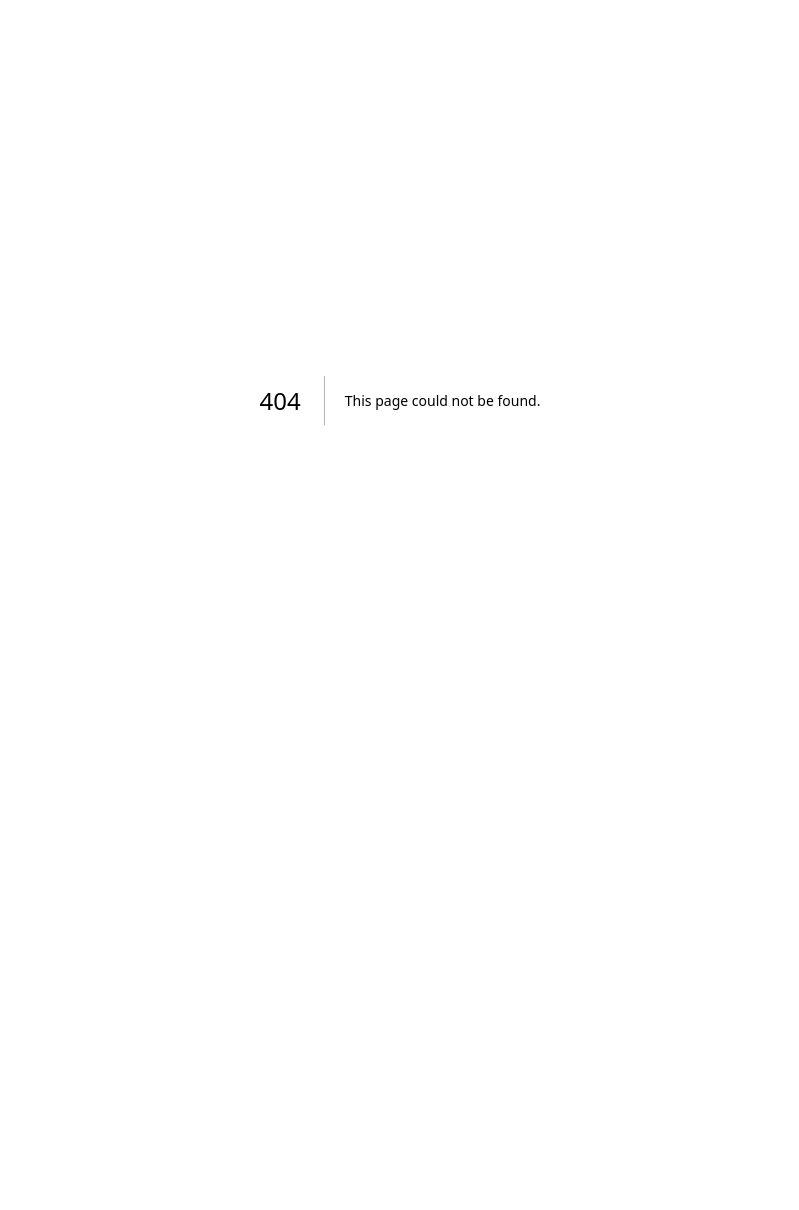
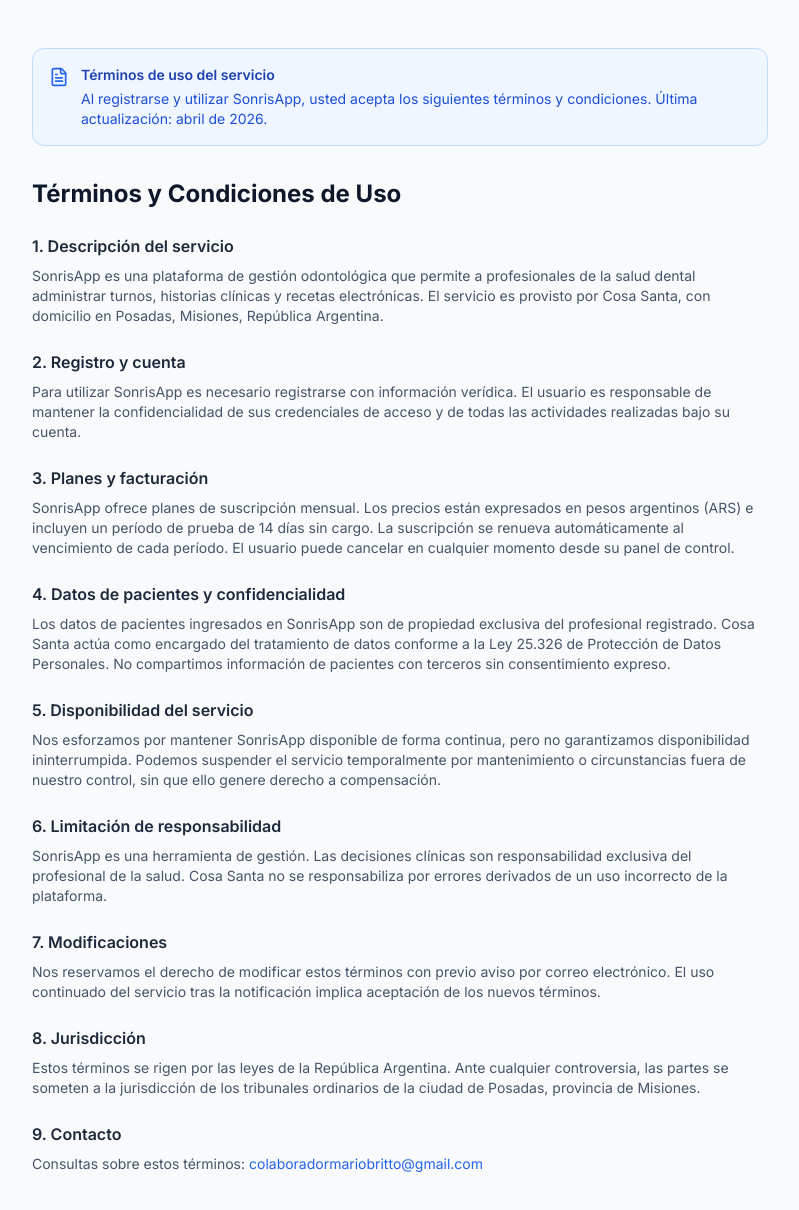
Before and after one commit to mariobritto-1422/webapp-odontologia, a Next.js app: page /terminos in a window 1280 px wide. Before the commit this address had no page. Shown: the top 1210 px of the page, without its empty margins (240-1039 px from the left). Before the commit the page ends 800 px from the top, so only its background shows below. Built offline with nearby package versions, Linux system fonts and the light colour scheme.

Commit message:
fix: links footer — términos, privacidad y contacto

```diff
--- a/app/page.tsx
+++ b/app/page.tsx
@@ -367,8 +367,8 @@
             <div>
               <p className="text-sm font-semibold text-slate-300 mb-3">Legal</p>
               <div className="flex flex-col gap-2">
-                <a href="#" className="text-sm text-slate-400 hover:text-white transition-colors">Términos de uso</a>
-                <a href="#" className="text-sm text-slate-400 hover:text-white transition-colors">Privacidad</a>
+                <a href="/terminos" className="text-sm text-slate-400 hover:text-white transition-colors">Términos de uso</a>
+                <a href="/privacidad" className="text-sm text-slate-400 hover:text-white transition-colors">Privacidad</a>
                 <a href={`mailto:colaboradormariobritto@gmail.com`} className="text-sm text-slate-400 hover:text-white transition-colors">
                   Contacto
                 </a>
--- /dev/null
+++ b/app/terminos/page.tsx
@@ -0,0 +1,109 @@
+import { FileText } from 'lucide-react'
+import type { Metadata } from 'next'
+
+export const metadata: Metadata = {
+  title: 'Términos de Uso — SonrisApp',
+  description: 'Términos y condiciones de uso del servicio SonrisApp.',
+}
+
+export default function TerminosPage() {
+  return (
+    <main className="max-w-3xl mx-auto px-4 py-12">
+      <div className="flex items-start gap-3 bg-blue-50 border border-blue-200 rounded-xl p-4 mb-8">
+        <FileText className="text-blue-600 mt-0.5 shrink-0" size={20} />
+        <div>
+          <p className="font-semibold text-blue-800 text-sm">Términos de uso del servicio</p>
+          <p className="text-blue-700 text-sm mt-1">
+            Al registrarse y utilizar SonrisApp, usted acepta los siguientes términos y condiciones.
+            Última actualización: abril de 2026.
+          </p>
+        </div>
+      </div>
+
+      <h1 className="text-2xl font-bold text-slate-900 mb-6">Términos y Condiciones de Uso</h1>
+
+      <div className="space-y-6 text-sm text-slate-600">
+        <section>
+          <h2 className="text-base font-semibold text-slate-800 mb-2">1. Descripción del servicio</h2>
+          <p>
+            SonrisApp es una plataforma de gestión odontológica que permite a profesionales de la salud dental
+            administrar turnos, historias clínicas y recetas electrónicas. El servicio es provisto por Cosa Santa,
+            con domicilio en Posadas, Misiones, República Argentina.
+          </p>
+        </section>
+
+        <section>
+          <h2 className="text-base font-semibold text-slate-800 mb-2">2. Registro y cuenta</h2>
+          <p>
+            Para utilizar SonrisApp es necesario registrarse con información verídica. El usuario es responsable
+            de mantener la confidencialidad de sus credenciales de acceso y de todas las actividades realizadas
+            bajo su cuenta.
+          </p>
+        </section>
+
+        <section>
+          <h2 className="text-base font-semibold text-slate-800 mb-2">3. Planes y facturación</h2>
+          <p>
+            SonrisApp ofrece planes de suscripción mensual. Los precios están expresados en pesos argentinos (ARS)
+            e incluyen un período de prueba de 14 días sin cargo. La suscripción se renueva automáticamente
+            al vencimiento de cada período. El usuario puede cancelar en cualquier momento desde su panel de control.
+          </p>
+        </section>
+
+        <section>
+          <h2 className="text-base font-semibold text-slate-800 mb-2">4. Datos de pacientes y confidencialidad</h2>
+          <p>
+            Los datos de pacientes ingresados en SonrisApp son de propiedad exclusiva del profesional registrado.
+            Cosa Santa actúa como encargado del tratamiento de datos conforme a la Ley 25.326 de Protección de
+            Datos Personales. No compartimos información de pacientes con terceros sin consentimiento expreso.
+          </p>
+        </section>
+
+        <section>
+          <h2 className="text-base font-semibold text-slate-800 mb-2">5. Disponibilidad del servicio</h2>
+          <p>
+            Nos esforzamos por mantener SonrisApp disponible de forma continua, pero no garantizamos disponibilidad
+            ininterrumpida. Podemos suspender el servicio temporalmente por mantenimiento o circunstancias fuera de
+            nuestro control, sin que ello genere derecho a compensación.
+          </p>
+        </section>
+
+        <section>
+          <h2 className="text-base font-semibold text-slate-800 mb-2">6. Limitación de responsabilidad</h2>
+          <p>
+            SonrisApp es una herramienta de gestión. Las decisiones clínicas son responsabilidad exclusiva del
+            profesional de la salud. Cosa Santa no se responsabiliza por errores derivados de un uso incorrecto
+            de la plataforma.
+          </p>
+        </section>
+
+        <section>
+          <h2 className="text-base font-semibold text-slate-800 mb-2">7. Modificaciones</h2>
+          <p>
+            Nos reservamos el derecho de modificar estos términos con previo aviso por correo electrónico.
+            El uso continuado del servicio tras la notificación implica aceptación de los nuevos términos.
+          </p>
+        </section>
+
+        <section>
+          <h2 className="text-base font-semibold text-slate-800 mb-2">8. Jurisdicción</h2>
+          <p>
+            Estos términos se rigen por las leyes de la República Argentina. Ante cualquier controversia,
+            las partes se someten a la jurisdicción de los tribunales ordinarios de la ciudad de Posadas,
+            provincia de Misiones.
+          </p>
+        </section>
+
+        <section>
+          <h2 className="text-base font-semibold text-slate-800 mb-2">9. Contacto</h2>
+          <p>
+            Consultas sobre estos términos:{' '}
+            <a href="mailto:colaboradormariobritto@gmail.com" className="text-blue-600 hover:underline">
+              colaboradormariobritto@gmail.com
+            </a>
+          </p>
+        </section>
+      </div>
+    </main>
+  )
+}
```
